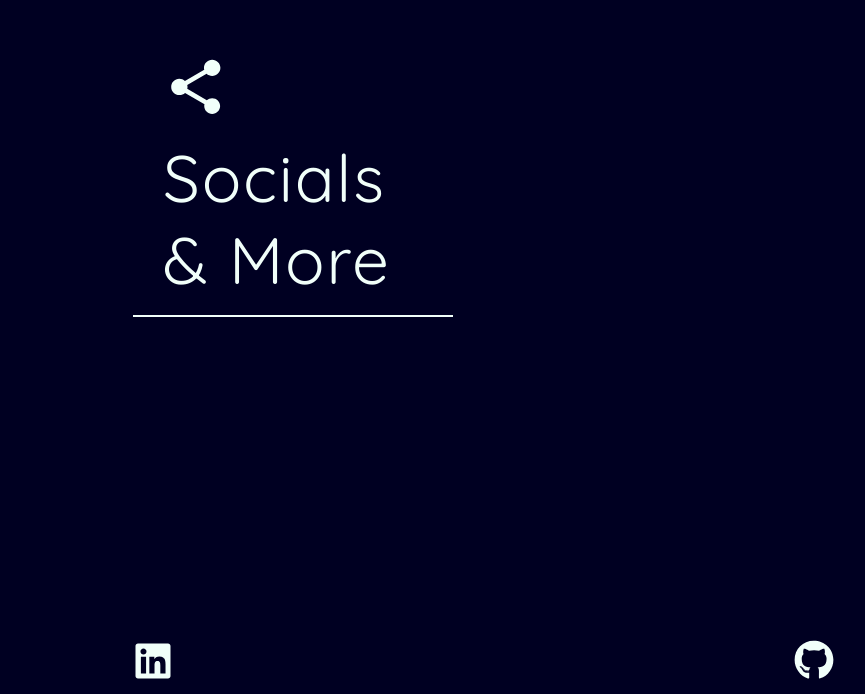
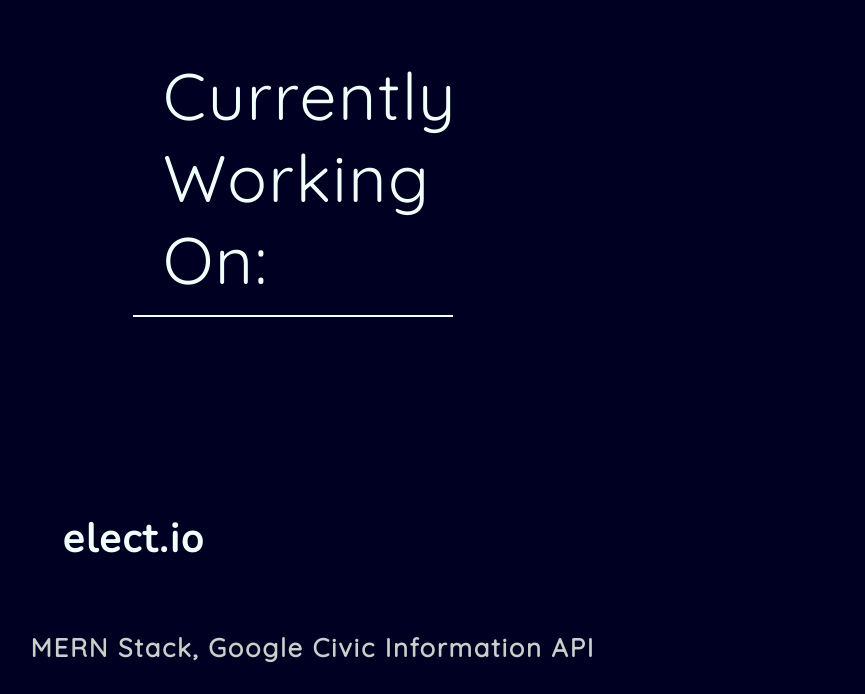
Before and after one commit to nrenner0211/super-react-portfolio, a React (Create React App) app: page / in a window 1280 px wide. Shown: the part 1806-2500 px from the top of the page, without its empty margins (91-956 px from the left). Built offline with nearby package versions, Linux system fonts and the light colour scheme; grey boxes are pictures that could not be loaded.

Commit message:
rearranged homepage

```diff
--- a/src/components/Gallery/index.js
+++ b/src/components/Gallery/index.js
@@ -5,14 +5,12 @@
 import nosqlApi from '../../assets/content/nosql-api-routes.gif';
 import { BiLandscape } from "react-icons/bi"
 import { DiGitBranch } from "react-icons/di"
-import CurrentProject from '../CurrentProject';
+
 
 function Gallery() {
 
   return (
     <section className='my-5'>
-
-<CurrentProject></CurrentProject>
 
       <h1 id="gallery" className='intro'><BiLandscape /> Gallery</h1>
 
--- a/src/components/Home/index.js
+++ b/src/components/Home/index.js
@@ -1,7 +1,11 @@
+// external imports
 import React from 'react';
-import coverImage from "../../assets/cover/nikiavatar.jpg";
 import { MdOutlineWavingHand } from "react-icons/md";
 import { GoFlame } from "react-icons/go";
+
+// internal imports
+import coverImage from "../../assets/cover/nikiavatar.jpg";
+import CurrentProject from '../CurrentProject';
 
 function Home() {
   return (
@@ -25,6 +29,8 @@
           <a href='https://nami.org/Get-Involved/Awareness-Events/Mental-Health-Awareness-Month'>Mental Health Awareness</a>
         </p>
 
+      <CurrentProject/>
+
     </section>
 
   );
```
